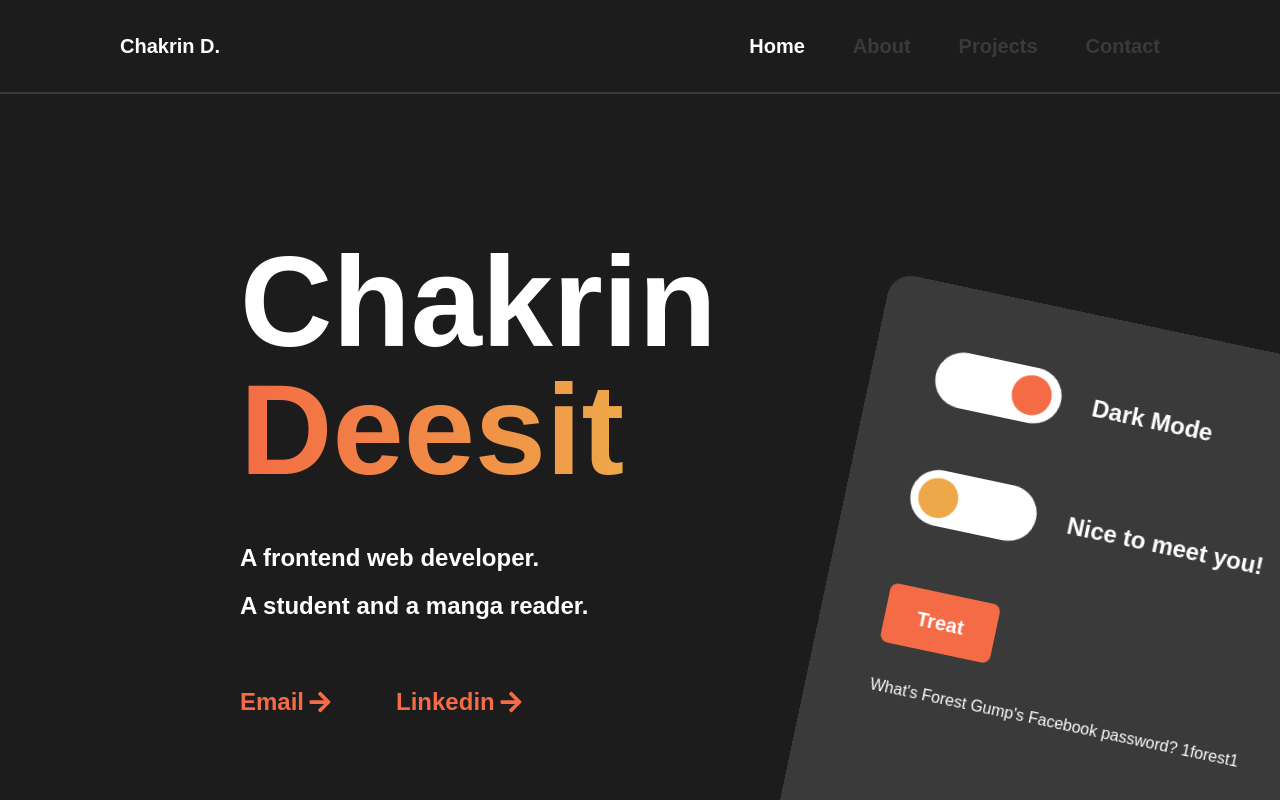
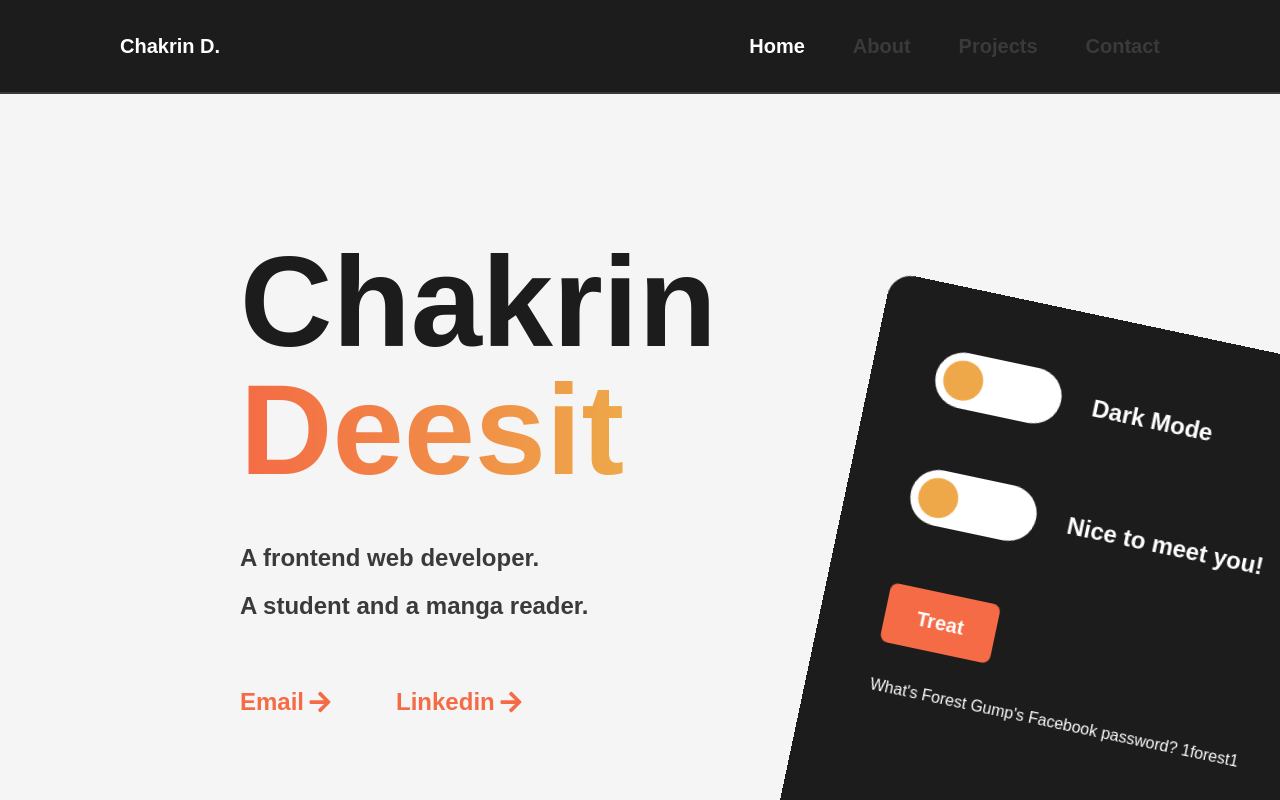
Before and after one commit to deeckn/web-portfolio-2022, a React (Create React App) app: page / in a window 1280 px wide. Shown: the top 800 px of the page. Built offline with nearby package versions, Linux system fonts and the light colour scheme.

Commit message:
Pass dark mode props to About page

```diff
--- a/src/App.tsx
+++ b/src/App.tsx
@@ -8,7 +8,7 @@ import Projects from './Pages/Projects/Projects';
 import Contact from './Pages/Contact/Contact';
 
 const App: React.FC = () => {
-    const [darkMode, setDarkMode] = useState(true)
+    const [darkMode, setDarkMode] = useState(false)
     const [currentPage, setCurrentPage] = useState('home')
 
     const toggleDarkMode = () => {
@@ -21,7 +21,7 @@ const App: React.FC = () => {
                 <Navbar currentPage={currentPage} setCurrentPage={setCurrentPage} />
                 <Routes>
                     <Route path='/' element={<Home darkMode={darkMode} toggleDarkMode={toggleDarkMode} />} />
-                    <Route path='/about' element={<About />} />
+                    <Route path='/about' element={<About darkMode={darkMode} toggleDarkMode={toggleDarkMode} />} />
                     <Route path='/projects' element={<Projects />} />
                     <Route path='/contact' element={<Contact />} />
                 </Routes>
```
